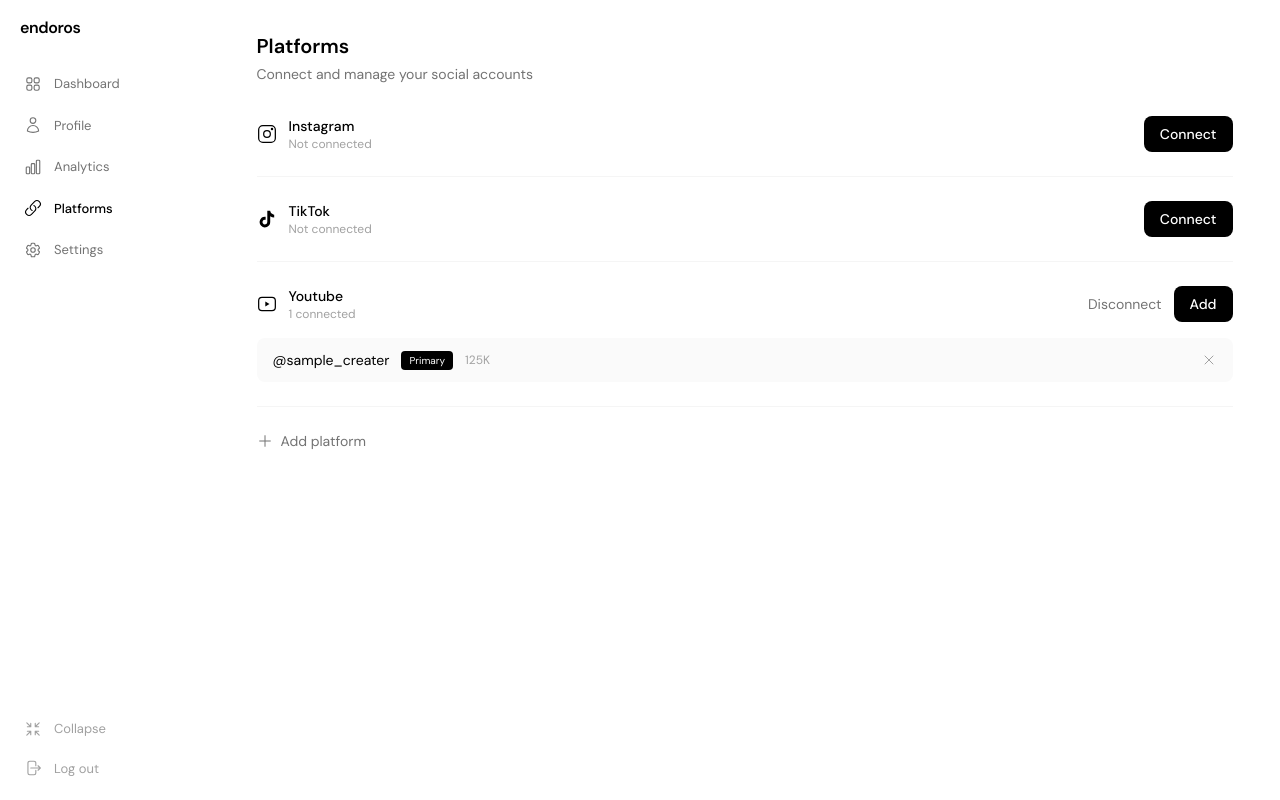
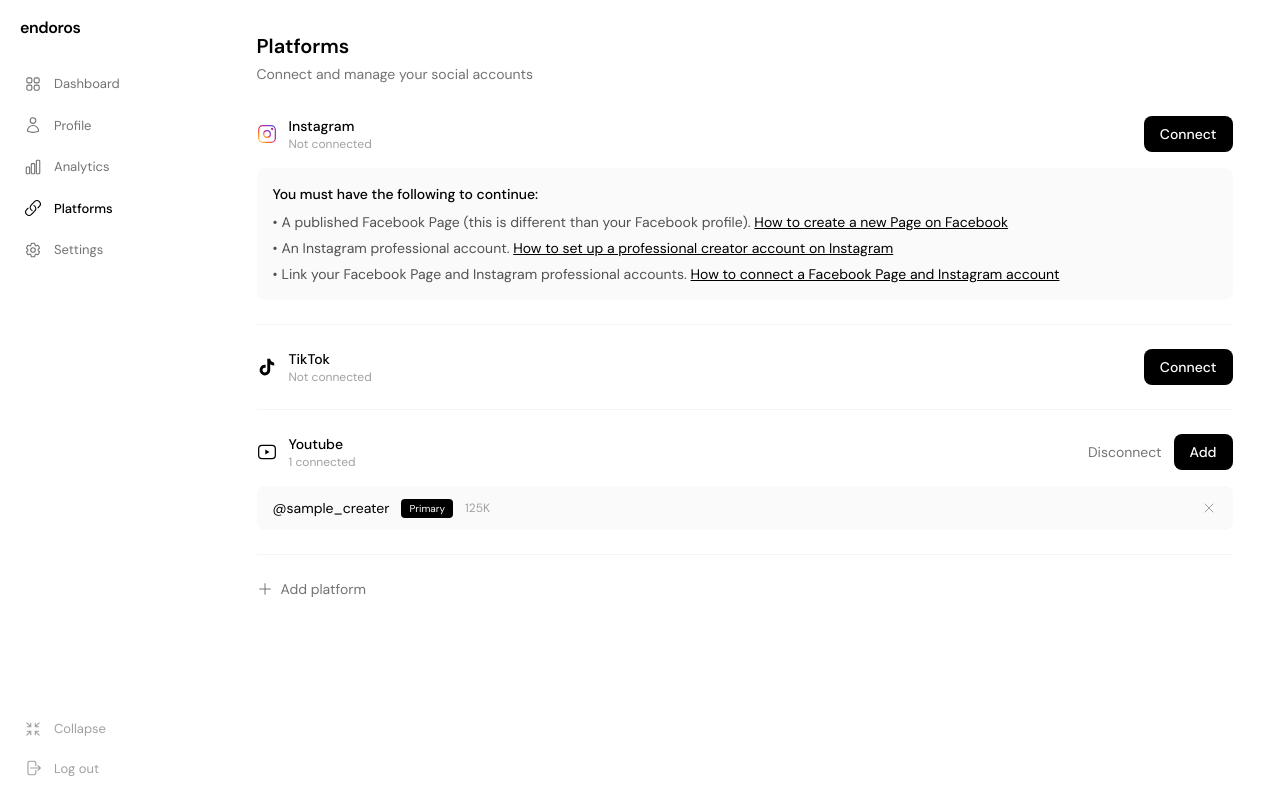
Before and after one commit to arlysian/endoros, a Next.js app: page /social-platforms in a window 1280 px wide. Built offline with nearby package versions, Linux system fonts and the light colour scheme; no server answers.

Commit message:
fixed Followed/Unfollowed Cron. Lag 48 hours

```diff
--- a/src/app/(dashboard)/social-platforms/page.tsx
+++ b/src/app/(dashboard)/social-platforms/page.tsx
@@ -272,6 +272,50 @@
               </button>
             </div>
           )}
+
+          {!instagramConnected && !instagramLoading && (
+            <div className="mt-4 p-4 bg-neutral-50 rounded-lg">
+              <p className="text-sm font-medium text-black mb-2">You must have the following to continue:</p>
+              <ul className="space-y-1.5 text-sm text-neutral-600">
+                <li>
+                  <span className="mr-1">&bull;</span>
+                  A published Facebook Page (this is different than your Facebook profile).{" "}
+                  <a
+                    href="https://www.facebook.com/business/help/1199464373557428"
+                    target="_blank"
+                    rel="noopener noreferrer"
+                    className="text-black underline hover:no-underline"
+                  >
+                    How to create a new Page on Facebook
+                  </a>
+                </li>
+                <li>
+                  <span className="mr-1">&bull;</span>
+                  An Instagram professional account.{" "}
+                  <a
+                    href="https://help.instagram.com/2358103564437429"
+                    target="_blank"
+                    rel="noopener noreferrer"
+                    className="text-black underline hover:no-underline"
+                  >
+                    How to set up a professional creator account on Instagram
+                  </a>
+                </li>
+                <li>
+                  <span className="mr-1">&bull;</span>
+                  Link your Facebook Page and Instagram professional accounts.{" "}
+                  <a
+                    href="https://www.facebook.com/business/help/898752960195806"
+                    target="_blank"
+                    rel="noopener noreferrer"
+                    className="text-black underline hover:no-underline"
+                  >
+                    How to connect a Facebook Page and Instagram account
+                  </a>
+                </li>
+              </ul>
+            </div>
+          )}
         </div>
 
         {/* TikTok */}
@@ -443,10 +487,19 @@
 
 function InstagramIcon({ className }: { className?: string }) {
   return (
-    <svg className={className} viewBox="0 0 24 24" fill="none" stroke="currentColor" strokeWidth={1.5}>
-      <rect x="2" y="2" width="20" height="20" rx="5" />
-      <circle cx="12" cy="12" r="4" />
-      <circle cx="18" cy="6" r="1.5" fill="currentColor" stroke="none" />
+    <svg className={className} viewBox="0 0 24 24" fill="none">
+      <defs>
+        <linearGradient id="instagram-gradient" x1="0%" y1="100%" x2="100%" y2="0%">
+          <stop offset="0%" stopColor="#FEDA75" />
+          <stop offset="25%" stopColor="#FA7E1E" />
+          <stop offset="50%" stopColor="#D62976" />
+          <stop offset="75%" stopColor="#962FBF" />
+          <stop offset="100%" stopColor="#4F5BD5" />
+        </linearGradient>
+      </defs>
+      <rect x="2" y="2" width="20" height="20" rx="5" stroke="url(#instagram-gradient)" strokeWidth={1.5} />
+      <circle cx="12" cy="12" r="4" stroke="url(#instagram-gradient)" strokeWidth={1.5} />
+      <circle cx="18" cy="6" r="1.5" fill="url(#instagram-gradient)" />
     </svg>
   );
 }
--- a/src/lib/fetch-instagram-metrics.ts
+++ b/src/lib/fetch-instagram-metrics.ts
@@ -211,25 +211,30 @@
     metrics.totalInteractions = interactionsData.data[0].total_value.value;
   }
 
-  // Follows and unfollows (yesterday's data - API needs since/until as dates)
+  // Follows and unfollows (day before yesterday → yesterday to avoid lag)
   const today = new Date();
   const yesterday = new Date(today);
   yesterday.setDate(yesterday.getDate() - 1);
+  const dayBeforeYesterday = new Date(today);
+  dayBeforeYesterday.setDate(dayBeforeYesterday.getDate() - 2);
   const todayStr = today.toISOString().split("T")[0];
   const yesterdayStr = yesterday.toISOString().split("T")[0];
+  const dayBeforeYesterdayStr = dayBeforeYesterday.toISOString().split("T")[0];
 
   const followsRes = await fetch(
-    `${baseUrl}?metric=follows_and_unfollows&metric_type=total_value&period=day&breakdown=follow_type&since=${yesterdayStr}&until=${todayStr}&access_token=${token}`
+    `${baseUrl}?metric=follows_and_unfollows&metric_type=total_value&period=day&breakdown=follow_type&since=${dayBeforeYesterdayStr}&until=${yesterdayStr}&access_token=${token}`
   );
   const followsData = await followsRes.json();
 
+  let newFollows = 0;
+  let unfollows = 0;
   if (followsData.data?.[0]?.total_value?.breakdowns?.[0]?.results) {
     const results = followsData.data[0].total_value.breakdowns[0].results;
     for (const result of results) {
       if (result.dimension_values[0] === "FOLLOWER") {
-        metrics.newFollows = result.value;
+        newFollows = result.value;
       } else if (result.dimension_values[0] === "NON_FOLLOWER") {
-        metrics.unfollows = result.value;
+        unfollows = result.value;
       }
     }
   }
@@ -242,9 +247,8 @@
       .eq("id", id);
   }
 
-  // Upsert into PlatformMetrics
-
-  const { error: upsertError } = await supabaseAdmin
+  // Upsert today's metrics (followers, reach, engagement, etc.)
+  const { error: todayError } = await supabaseAdmin
     .from("PlatformMetrics")
     .upsert(
       {
@@ -256,9 +260,27 @@
       { onConflict: "connectedAccountId,date" }
     );
 
-  if (upsertError) {
-    throw new Error(upsertError.message);
+  if (todayError) {
+    throw new Error(todayError.message);
   }
 
-  return metrics;
+  // Upsert day-before-yesterday's follows/unfollows (matches the data date)
+  const { error: followsError } = await supabaseAdmin
+    .from("PlatformMetrics")
+    .upsert(
+      {
+        connectedAccountId: id,
+        date: dayBeforeYesterdayStr,
+        newFollows,
+        unfollows,
+        createdAt: new Date().toISOString(),
+      },
+      { onConflict: "connectedAccountId,date" }
+    );
+
+  if (followsError) {
+    throw new Error(followsError.message);
+  }
+
+  return { ...metrics, newFollows, unfollows };
 }
```
Also changed, not shown: .claude/settings.local.json.
